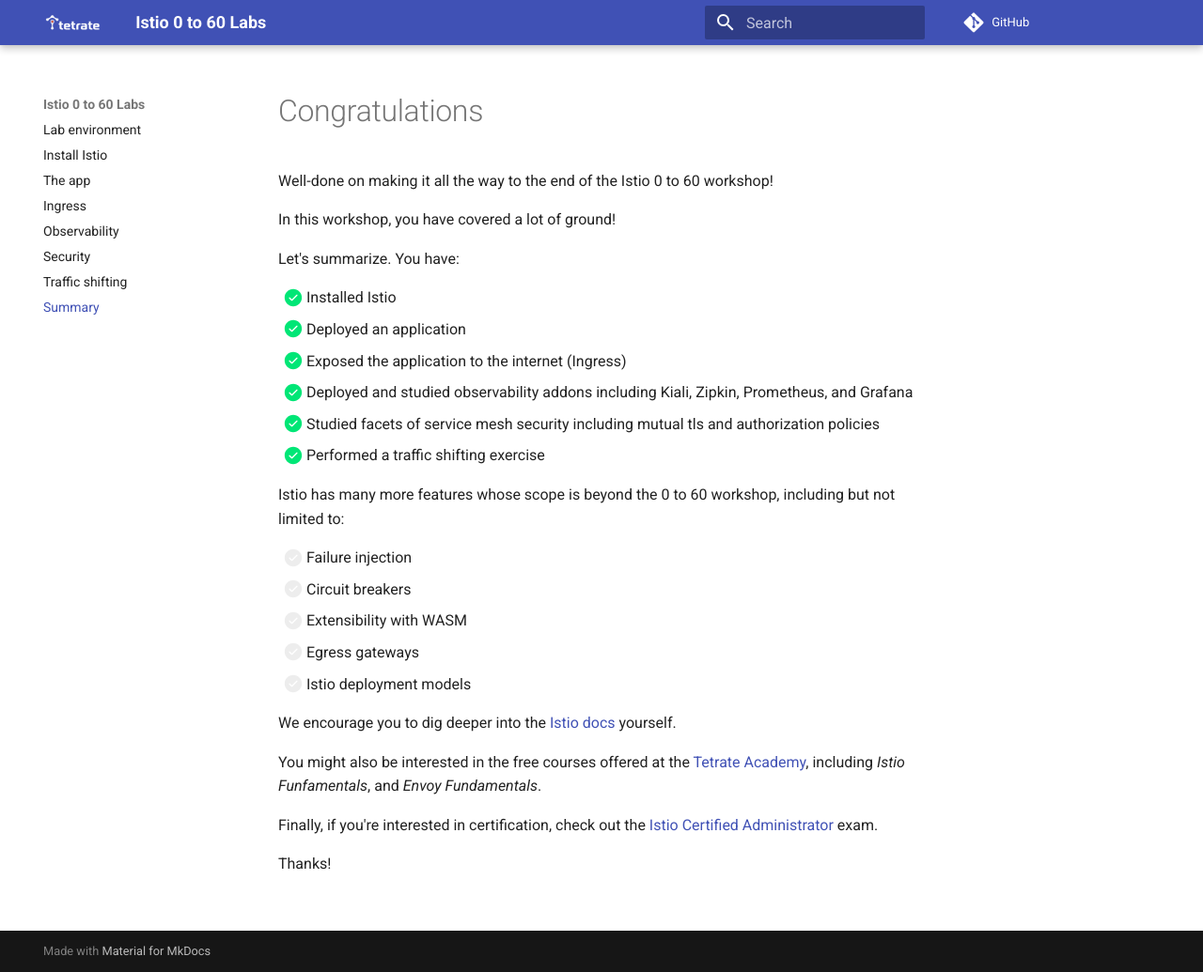
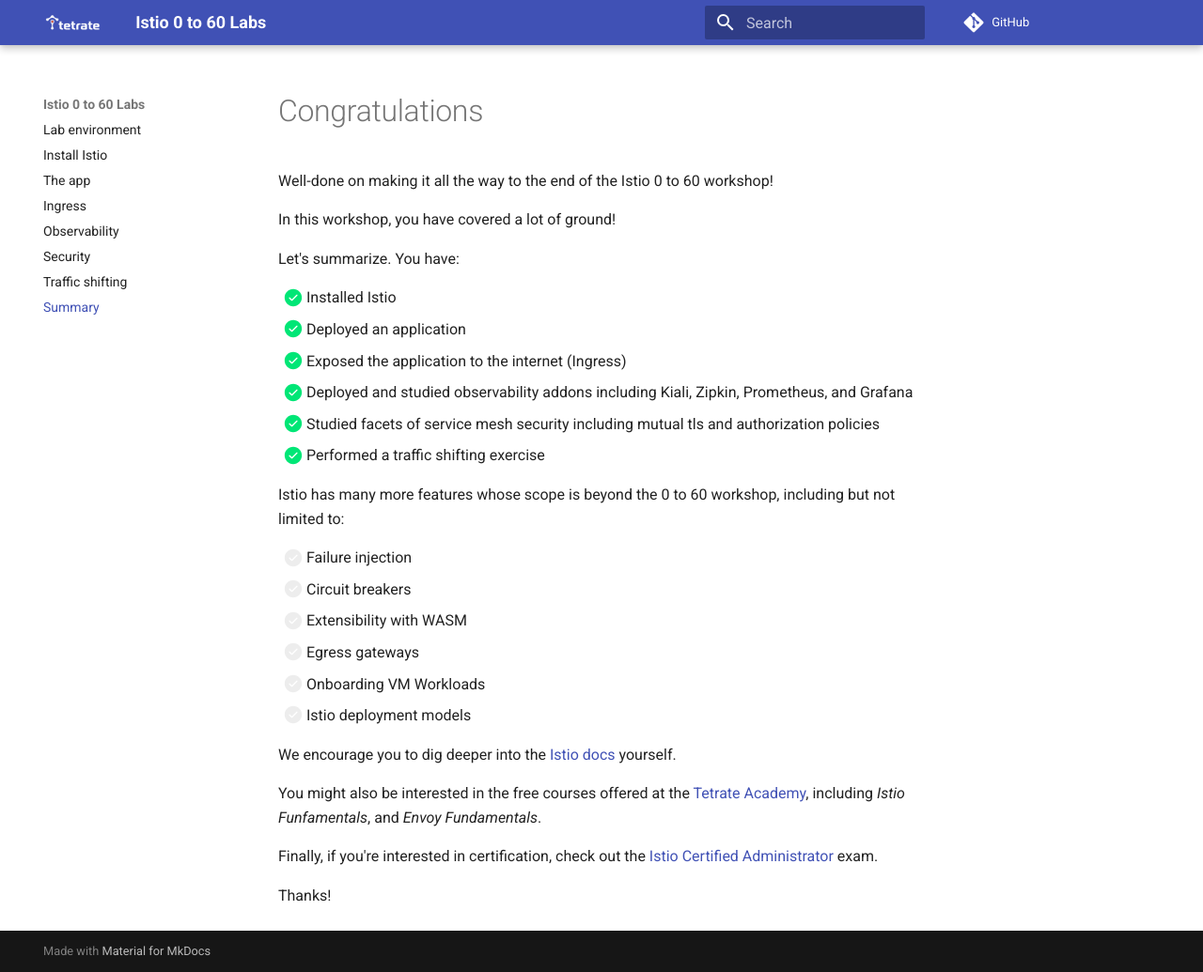
Before and after one commit to tetratelabs/istio-0to60, an MkDocs documentation site: the page built from docs/summary.md, in a window 1280 px wide and 1035 px high. Shown: the whole window at 94% size. Built offline with MkDocs 1.6.1 and Material for MkDocs 9.7.7, drawn with Linux system fonts in a browser that asks for light colours; comment, search, counter and statistics services are not loaded.

Commit message:
summary - added an istio feature to list

```diff
--- a/docs/summary.md
+++ b/docs/summary.md
@@ -19,6 +19,7 @@ Istio has many more features whose scope is beyond the 0 to 60 workshop, includi
 - [ ] Circuit breakers
 - [ ] Extensibility with WASM
 - [ ] Egress gateways
+- [ ] Onboarding VM Workloads
 - [ ] Istio deployment models
 
 We encourage you to dig deeper into the [Istio docs](https://istio.io/latest/docs/) yourself.
```
